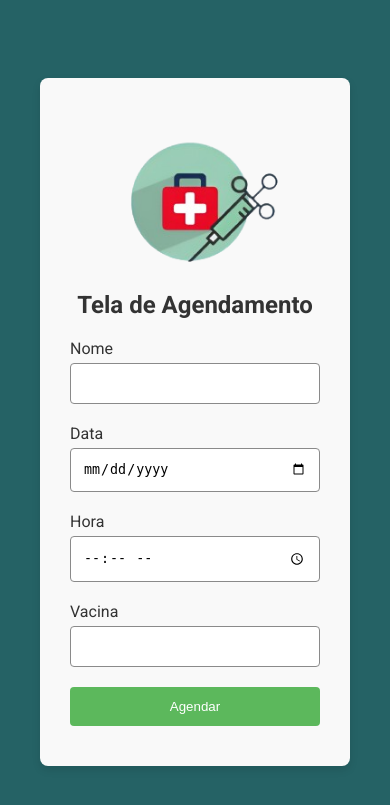
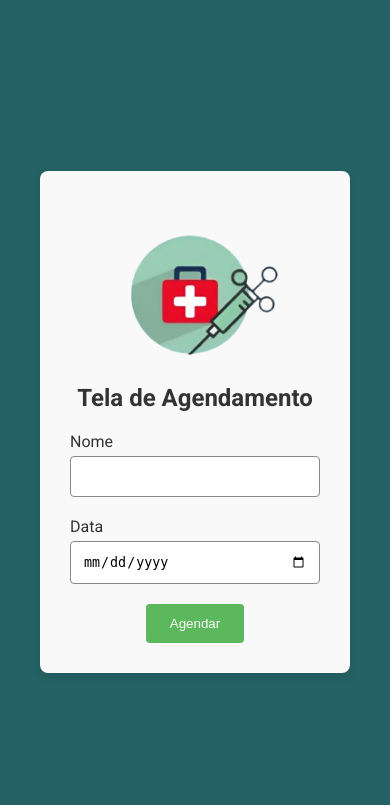
Before and after one commit to rafaelfsnT/Hackathon2K24, a PHP site: page /paginas/agendamentos.php in a window 390 px wide. Shown: the top 805 px of the page. Run offline with PHP 8.4, Linux system fonts and the light colour scheme.

Commit message:
alterando

```diff
--- a/css/agendamentos.css
+++ b/css/agendamentos.css
@@ -1,9 +1,88 @@
-.navbar-custom {
-    background-color:  #256265;
-    padding: 10px 5% !important;
-    box-shadow: 0px 5px 10px rgba(0, 0, 0, 0.2);
+/* Estilo básico para o corpo da página */
+body {
+    font-family: 'Roboto', sans-serif; /* Aplica a fonte Roboto */
+    background-color: #256265;
+    margin: 0;
+    padding: 0;
+    display: flex;
+    justify-content: center;
+    align-items: center;
+    min-height: 100vh; /* Garante altura mínima de 100% da viewport */
 }
 
-.navbar-nav-center {
-    margin: auto;
+.container {
+    background: #f9f9f9; /* Cor de fundo do container */
+    padding: 30px; /* Espaçamento interno */
+    border-radius: 8px;
+    box-shadow: 0 4px 8px rgba(0, 0, 0, 0.1); /* Sombra suave */
+    width: 100%;
+    max-width: 550px; /* Largura máxima do container */
+    box-sizing: border-box;
+    margin: 40px; /* Margens ao redor do container */
 }
+
+header {
+    text-align: center;
+    margin-bottom: 20px;
+    margin-top: 20px; /* Margem superior para o cabeçalho */
+}
+
+.logo {
+    max-width: 200px; /* Tamanho máximo da logo */
+    display: block;
+    margin: 0 auto 10px;
+}
+
+h1 {
+    margin: 0;
+    font-size: 24px;
+    color: #333;
+    text-align: center;
+}
+
+.form-group {
+    margin-bottom: 20px; /* Espaçamento entre os grupos de formulário */
+}
+
+.form-group label {
+    display: block;
+    margin-bottom: 5px;
+    color: #333;
+}
+
+.form-group input, .form-group select, .form-group textarea {
+    width: 100%; /* Largura total do campo de entrada */
+    padding: 12px; /* Espaçamento interno */
+    border: 1px solid #8a8a8a; /* Cor da borda */
+    border-radius: 4px; /* Cantos arredondados */
+    box-sizing: border-box; /* Considera padding e borda dentro da largura */
+}
+
+.form-group textarea {
+    resize: vertical; /* Permite redimensionamento vertical */
+}
+
+.form-buttons {
+ text-align: center;
+    justify-content: space-between; /* Alinha os botões nas extremidades */
+    gap: 10px; /* Espaçamento entre os botões */
+}
+
+.form-buttons button {
+    padding: 12px 24px; /* Espaçamento interno dos botões */
+    border: none;
+    border-radius: 4px; /* Cantos arredondados dos botões */
+    background: #5cb85c; /* Cor de fundo dos botões */
+    color: white; /* Cor do texto dos botões */
+    cursor: pointer;
+    transition: background 0.3s; /* Transição suave de cor de fundo */
+    flex: 1; /* Ocupa espaço igualmente */
+}
+
+.form-buttons button[type="button"] {
+    background: #d9534f; /* Cor de fundo alternativa para botão "Voltar" */
+}
+
+.form-buttons button:hover {
+    opacity: 0.8; /* Reduz a opacidade ao passar o mouse */
+}
--- a/css/cadastro.css
+++ /dev/null
@@ -1,98 +0,0 @@
-/* Estilo básico para o corpo da página */
-body {
-    font-family: 'Roboto', sans-serif; /* Aplica a fonte Roboto */
-    background-color: #256265;
-    margin: 0;
-    padding: 0;
-    display: flex;
-    justify-content: center;
-    align-items: center;
-    min-height: 100vh; /* Garante altura mínima de 100% da viewport */
-}
-
-.container {
-    background: #f9f9f9; /* Cor de fundo do container */
-    padding: 30px; /* Espaçamento interno */
-    border-radius: 8px;
-    box-shadow: 0 4px 8px rgba(0, 0, 0, 0.1); /* Sombra suave */
-    width: 100%;
-    max-width: 550px; /* Largura máxima do container */
-    box-sizing: border-box;
-    margin: 40px; /* Margens ao redor do container */
-}
-
-header {
-    text-align: center;
-    margin-bottom: 20px;
-    margin-top: 20px; /* Margem superior para o cabeçalho */
-}
-
-.logo {
-    max-width: 200px; /* Tamanho máximo da logo */
-    display: block;
-    margin: 0 auto 10px;
-}
-
-h1 {
-    margin: 0;
-    font-size: 24px;
-    color: #333;
-    text-align: center;
-}
-
-.form-group {
-    margin-bottom: 20px; /* Espaçamento entre os grupos de formulário */
-}
-
-.form-group label {
-    display: block;
-    margin-bottom: 5px;
-    color: #333;
-}
-
-.form-group input, .form-group select, .form-group textarea {
-    width: 100%; /* Largura total do campo de entrada */
-    padding: 12px; /* Espaçamento interno */
-    border: 1px solid #8a8a8a; /* Cor da borda */
-    border-radius: 4px; /* Cantos arredondados */
-    box-sizing: border-box; /* Considera padding e borda dentro da largura */
-}
-
-.form-group textarea {
-    resize: vertical; /* Permite redimensionamento vertical */
-}
-
-.form-buttons {
-    display: flex;
-    justify-content: space-between; /* Alinha os botões nas extremidades */
-    gap: 10px; /* Espaçamento entre os botões */
-}
-
-.form-buttons button {
-    padding: 12px 24px; /* Espaçamento interno dos botões */
-    border: none;
-    border-radius: 4px; /* Cantos arredondados dos botões */
-    background: #5cb85c; /* Cor de fundo dos botões */
-    color: white; /* Cor do texto dos botões */
-    cursor: pointer;
-    transition: background 0.3s; /* Transição suave de cor de fundo */
-    flex: 1; /* Ocupa espaço igualmente */
-}
-
-.form-buttons button[type="button"] {
-    background: #d9534f; /* Cor de fundo alternativa para botão "Voltar" */
-}
-
-.form-buttons button:hover {
-    opacity: 0.8; /* Reduz a opacidade ao passar o mouse */
-}
-
-@media (max-width: 600px) {
-    .form-buttons {
-        flex-direction: column; /* Botões empilhados em telas menores */
-    }
-    .form-buttons button {
-        width: 100%; /* Largura total dos botões em telas menores */
-        margin-bottom: 10px; /* Espaçamento inferior entre os botões */
-    }
-}
--- a/js/cadastro.js
+++ /dev/null
@@ -1,4 +0,0 @@
-
-function entrarHome() {
-    window.location.href = "./paginas/home2";
-}
--- a/paginas/agendamentos.php
+++ b/paginas/agendamentos.php
@@ -5,7 +5,7 @@
     <meta charset="UTF-8">
     <meta name="viewport" content="width=device-width, initial-scale=1.0">
     <title>Cadastro de Idoso para Vacina</title>
-    <link rel="stylesheet" href="./css/cadastro.css">
+    <link rel="stylesheet" href="./css/agendamentos.css">
     <script src="./js/cadastro.js"></script>
     <link href="https://fonts.googleapis.com/css2?family=Roboto:wght@400;700&display=swap" rel="stylesheet">
 
@@ -22,24 +22,18 @@
                 <label for="nome">Nome</label>
                 <input type="text" id="nome" name="nome" required>
             </div>
+
         <div class="form-group">
                 <label for="dataNascimento">Data</label>
                 <input type="date" id="dataNascimento" name="dataNascimento" required>
             </div>
 
-            <div class="form-group">
-                <label for="hora">Hora</label>
-                <input type="time" id="hora" name="hora" required>
-            </div>
 
-            <div class="form-group">
-                <label for="vacina">Vacina</label>
-                <input type="text" id="vacina" name="vacina" required>
-            </div>
+
 
 
             <div class="form-buttons">
-                <button type="submit" onclick= "entrarHome()">Agendar</button>
+               <a href="./paginas/home"> <button type="submit">Agendar</button></a>
             </div>
         </form>
     </div>
```
